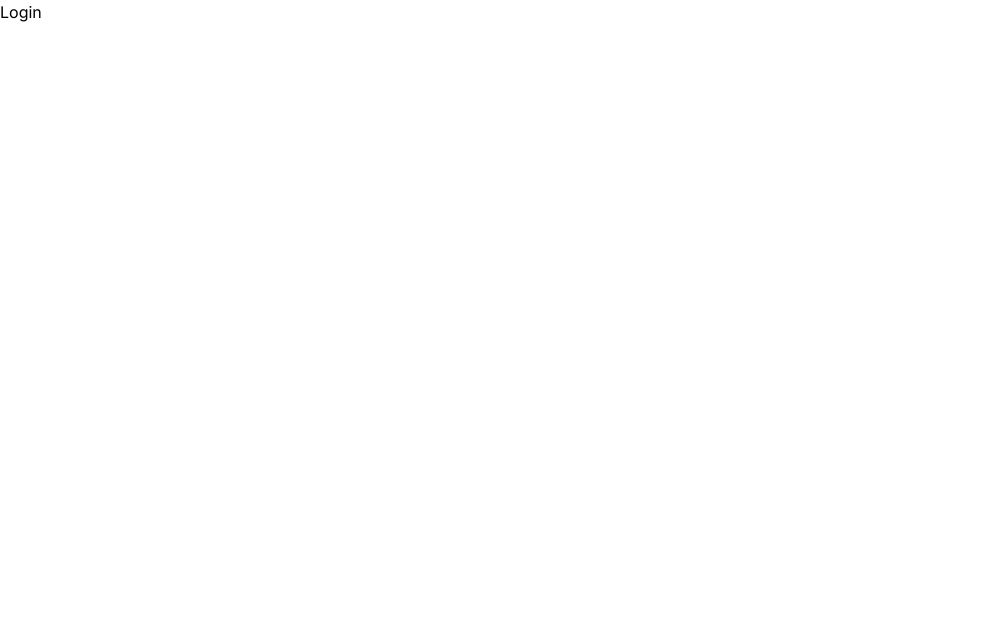
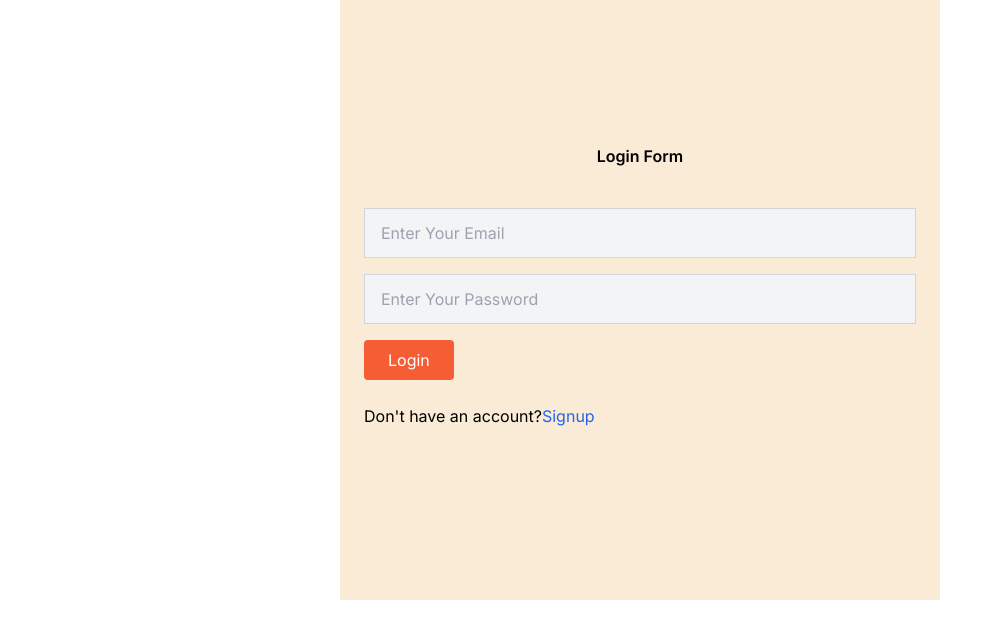
Before and after one commit to Vijay-mehta/carVista, a Next.js app: page /login in a window 1280 px wide. Shown: the top 638 px of the page, without its empty margins (0-1002 px from the left). Built offline with nearby package versions, Linux system fonts and the light colour scheme.

Commit message:
"file error"

```diff
--- a/src/app/api/users/signup/route.js
+++ b/src/app/api/users/signup/route.js
@@ -52,22 +52,18 @@ export async function POST(req) {
     const salt = await bcrypt.genSalt(10);
     const hashedPassword = await bcrypt.hash(password, salt);
 
-    // Generate unique file name and path
     const fileName = `${Date.now()}-${userprofile.name}`;
-    const filePath = path.join(process.cwd(), "Uploads", fileName);
+    const dirPath = path.join(process.cwd(), 'public', 'uploads');
+    const filePath = path.join(dirPath, fileName);
 
-    // Ensure the Uploads directory exists
-    const uploadsDir = path.join(process.cwd(), "Uploads");
-    if (!fs.existsSync(uploadsDir)) {
-      fs.mkdirSync(uploadsDir, { recursive: true });
+
+    if (!fs.existsSync(dirPath)) {
+      fs.mkdirSync(dirPath, { recursive: true });
     }
 
-    // Convert the file to a buffer
-    const arrayBuffer = await userprofile.arrayBuffer();
-    const buffer = Buffer.from(arrayBuffer);
+    const fileBuffer = Buffer.from(await userprofile.arrayBuffer());
+    fs.writeFileSync(filePath, fileBuffer);
 
-    // Write the file data to disk
-    await fs.promises.writeFile(filePath, buffer);
 
     const newUser = new User({
       userprofile: filePath,
@@ -77,7 +73,6 @@ export async function POST(req) {
     });
 
     const savedUser = await newUser.save();
-
 
     return NextResponse.json({
       message: "User successfully registered",
--- /dev/null
+++ b/src/app/context/index.js
@@ -0,0 +1,3 @@
+import { createContext } from "react";
+
+let carContext = createContext({});
--- a/src/app/hook/useInternalApiService.js
+++ b/src/app/hook/useInternalApiService.js
@@ -8,7 +8,6 @@ export function useInternalApiService(url, method, initialValues = null) {
   });
 
   const fetchRequest = async ({ body = {}, params = [], query = {} } = {}) => {
-    console.log("body9090",body)
 
     setResponse({
       result: null,
--- a/src/app/ui/auth/Login.js
+++ b/src/app/ui/auth/Login.js
@@ -1,8 +1,25 @@
-const Login =()=>{
+'use client'
+import Link from "next/link";
+const Login = () => {
+
+
+
+    const handleChange = (e) => {
+        e.preventDefault();
+    }
     return (
-        <>
-        Login
-        </>
+        <div className=" flex justify-center">
+            <form className="bg-[#faebd7] px-4 py-36 h-screen w-full md:w-[600px] md:h-[600px]">
+                <h1 className="text-center font-semibold mb-8 text-black">Login Form</h1>
+
+                <div className=" flex flex-col justify-center">
+                    <input type="email" placeholder="Enter Your Email" name="email" onChange={handleChange} className="px-4 py-3 m-2 border border-gray-300 bg-gray-100 text-black " />
+                    <input type="password" placeholder="Enter Your Password" name="password" onChange={handleChange} className="px-4 py-3 m-2 border border-gray-300 bg-gray-100 text-black " />
+                    <div className=" flex m-2"><button type="submit" className="bg-[#f75d34] px-6 py-2 mr-2 text-white rounded">Login</button></div>
+                    <p className=" flex mt-4 m-2 text-black">Don&apos;t have an account?  <Link href="/signup" className="text-blue-600">Signup</Link></p>
+                </div>
+            </form>
+        </div>
     )
 }
 
```
